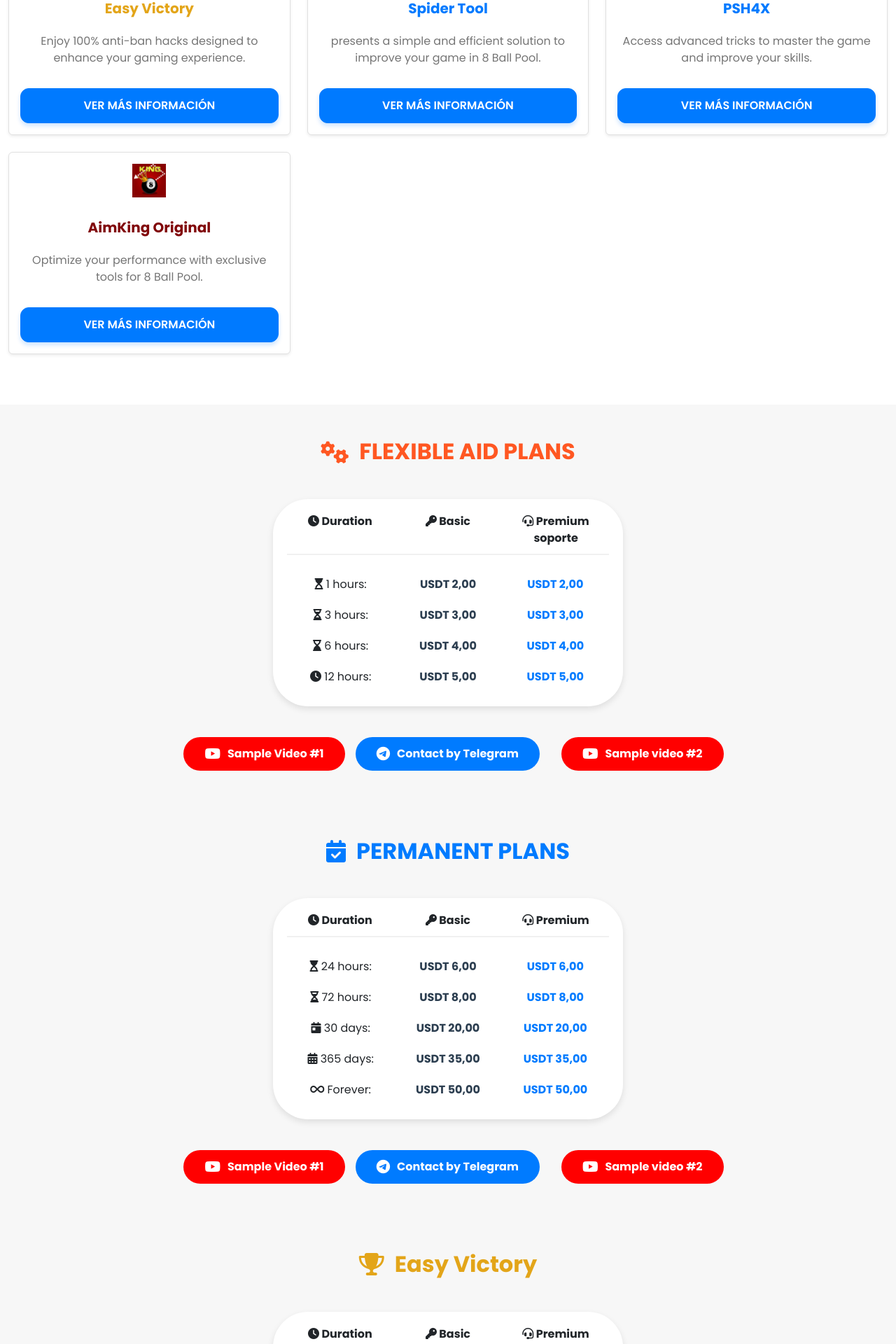
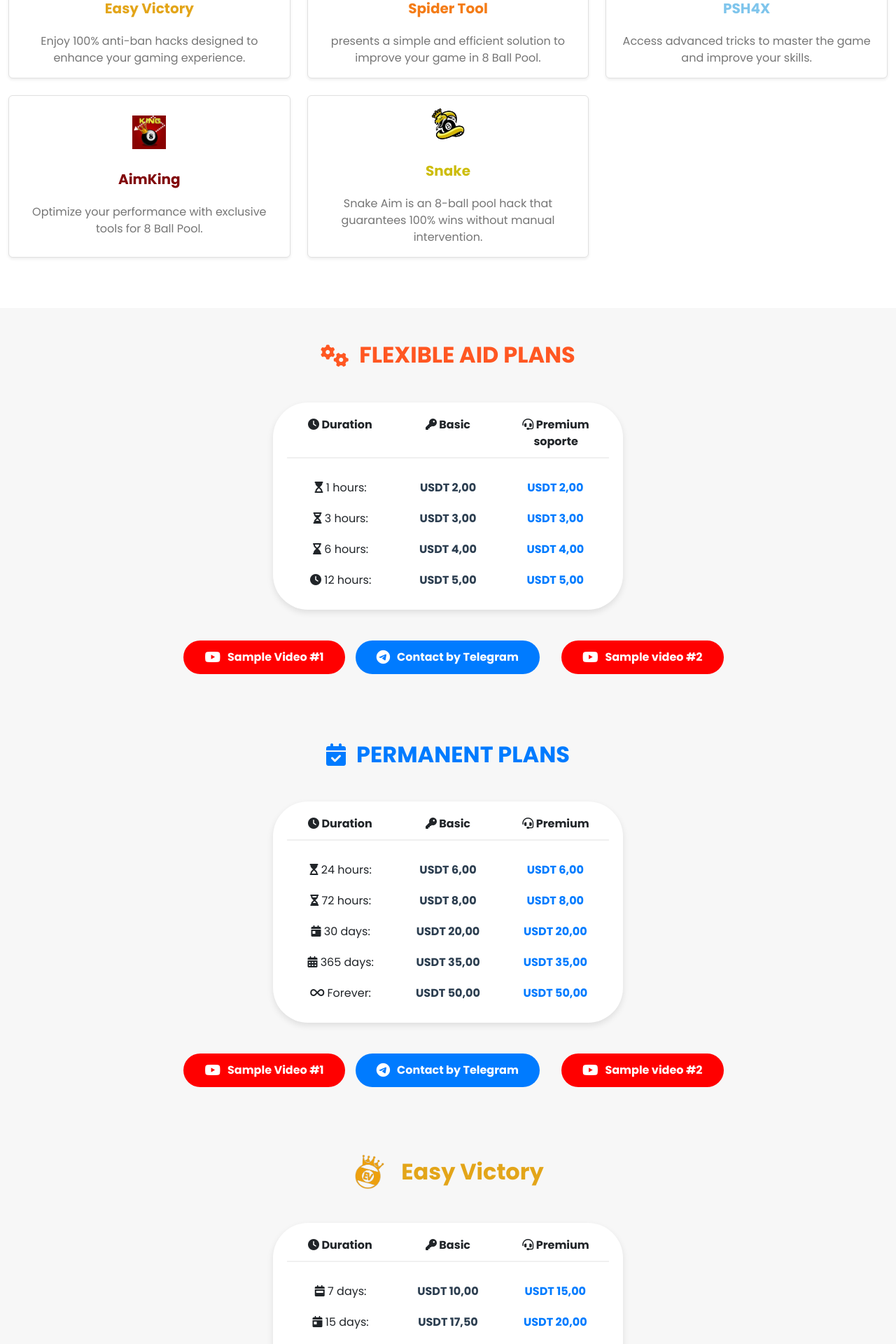
Before and after one commit to Bons18/GLOBALSTORE, a React (Vite) app: page / in a window 1280 px wide. Shown: the part 1120-3040 px from the top of the page at 70% size. Built offline with nearby package versions, Linux system fonts and the light colour scheme.

Commit message:
Update-Masivo

```diff
--- a/src/Components/Pages/Inicio.jsx
+++ b/src/Components/Pages/Inicio.jsx
@@ -12,9 +12,10 @@
 
 const productColors = {
   "Easy Victory": "rgb(227, 165, 25)", // Naranja dorado
-  "PSH4X Original": "rgb(127, 197, 236)", // Azul claro
-  "AimKing Original": "rgb(129, 6, 9)", // Rojo oscuro
-  "Spider Tool Original": "rgb(244, 124, 23)",
+  "PSH4X": "rgb(127, 197, 236)", // Azul claro
+  "AimKing": "rgb(129, 6, 9)", // Rojo oscuro
+  "Spider Tool": "rgb(244, 124, 23)",
+  "Snake": "rgb(205, 189, 12)",
 };
 
 const ServiceCard = ({ image, title, description, onMoreInfo }) => (
@@ -43,25 +44,6 @@
           {title}
         </Card.Title>
         <Card.Text style={{ color: "#757575" }}>{description}</Card.Text>
-        <Button
-          onClick={() => onMoreInfo(title)}
-          style={{
-            borderColor: "#007AFF",
-            color: "#FFFFFF",
-            backgroundColor: "#007AFF",
-            borderRadius: "12px",
-            padding: "12px 24px",
-            fontSize: "16px",
-            fontWeight: "600",
-            textTransform: "uppercase",
-            boxShadow: "0 4px 6px rgba(0, 122, 255, 0.2)",
-            transition: "all 0.3s ease",
-          }}
-          onMouseEnter={(e) => (e.target.style.backgroundColor = "#005BB5")}
-          onMouseLeave={(e) => (e.target.style.backgroundColor = "#007AFF")}
-        >
-          Ver más información
-        </Button>
       </Card.Body>
     </Card>
   </motion.div>
@@ -176,9 +158,15 @@
             },
             {
               image: "/AimKing.jpg",
-              title: "AimKing Original",
+              title: "AimKing",
               description:
                 "Optimize your performance with exclusive tools for 8 Ball Pool.",
+            },
+            {
+              image: "/snake.png",
+              title: "Snake",
+              description:
+                "Snake Aim is an 8-ball pool hack that guarantees 100% wins without manual intervention.",
             },
           ].map((service) => (
             <ServiceCard
@@ -390,7 +378,7 @@
             color: "rgb(227, 165, 25)",
           }} /* Hacemos el título más grueso y añadimos color */
         >
-          <i className="fas fa-trophy"></i> Easy Victory
+<img src="/public/EasyVictory.png" alt="Easy Victory" className="easy-victory-icon" /> Easy Victory
 </motion.h2>
 
         <Row className="d-flex justify-content-center">
@@ -474,7 +462,7 @@
             color: "rgb(127, 197, 236)",
           }} /* Hacemos el título más grueso y añadimos color */
         >
-          <i className="fas fa-plug"></i> PSH4X
+<img src="/PSH4.png" alt="PSH4X" className="psh4-icon" /> PSH4X
 </motion.h2>
 
         <Row className="d-flex justify-content-center">
@@ -544,7 +532,7 @@
             color: "rgb(129, 6, 9)",
           }} /* Hacemos el título más grueso y añadimos color */
         >
-          <i className="fas fa-bullseye"></i> AimKing
+          <img src="/AimKing.jpg" alt="AimKing" className="aimking-icon" /> AimKing
         </motion.h2>
 
         <Row className="d-flex justify-content-center">
@@ -621,7 +609,7 @@
             color: "rgb(244, 124, 23)",
           }} /* Hacemos el título más grueso y añadimos color */
         >
-          <i className="fas fa-spider"></i> Spider Tool
+<img src="/spider.png" alt="Spider Tool" className="spider-icon" /> Spider Tool
 </motion.h2>
 
         <Row className="d-flex justify-content-center">
@@ -694,38 +682,90 @@
         </Row>
       </Container>
 
-      <Modal
-        show={showModal}
-        onHide={() => setShowModal(false)}
-        size="lg"
-        centered
+      <Container fluid className="py-5" id="planes-permanentes">
+        <motion.h2
+          className="text-center mb-5"
+          initial={{ opacity: 0 }}
+          whileInView={{ opacity: 1 }}
+          transition={{ duration: 0.8 }}
+          style={{
+            fontWeight: "bold",
+            color: "rgb(205, 189, 12)",
+          }} /* Hacemos el título más grueso y añadimos color */
         >
-        <Modal.Header closeButton>
-          <Modal.Title>Product Information</Modal.Title>
-        </Modal.Header>
-        <Modal.Body style={{ maxHeight: "80vh", overflowY: "auto" }}>
-          <div style={{ whiteSpace: "pre-wrap", wordWrap: "break-word" }}>
-            {productInfo}
+<img src="/snake.png" alt="Snake" className="snake-icon" /> Snake
+</motion.h2>
+
+        <Row className="d-flex justify-content-center">
+          <Col md={10}>
+            <div className="permanent-plans-container">
+              <div className="permanent-plan-card">
+                <div className="plan-header">
+                  <span>
+                    <i className="fas fa-clock"></i> Duration
+                  </span>
+                  <span>
+                    <i className="fas fa-key"></i> Basic
+                  </span>
+                  <span>
+                    <i className="fas fa-headset"></i> Premium
+                  </span>
                 </div>
-        </Modal.Body>
-        <Modal.Footer>
-          <Button
-            variant="secondary"
-            onClick={() => setShowModal(false)}
-            style={{
-              backgroundColor: "#8E8E8E",
-              borderRadius: "12px",
-              padding: "12px 24px",
-              fontSize: "16px",
-              fontWeight: "600",
-              textTransform: "uppercase",
-              transition: "all 0.3s ease",
-            }}
+                <div className="permanent-plan-info">
+                  <div className="plan-details">
+                    <span>
+                      <i className="fas fa-calendar-alt"></i> To be defined:
+                    </span>
+                    <span className="price">To be defined</span>
+                    <span className="price-with-support">To be defined</span>
+                  </div>
+                  <div className="plan-details">
+                    <span>
+                      <i className="fas fa-calendar-alt"></i> To be defined:
+                    </span>
+                    <span className="price">To be defined</span>
+                    <span className="price-with-support">To be defined</span>
+                  </div>
+                  <div className="plan-details">
+                    <span>
+                      <i className="fas fa-calendar-alt"></i> To be defined:
+                    </span>
+                    <span className="price">To be defined</span>
+                    <span className="price-with-support">To be defined</span>
+                  </div>
+                </div>
+              </div>
+            </div>
+            <div className="text-center mt-4 d-flex justify-content-center align-items-center">
+              <a
+                href="https://youtube.com/shorts/O-V3BohXfao?si=r8qjFNHP68P-tdBH"
+                className="btn btn-youtube ms-3"
+                target="_blank"
+                rel="noopener noreferrer"
               >
-            Cerrar
-          </Button>
-        </Modal.Footer>
-      </Modal>
+                <i className="fab fa-youtube"></i> Sample Video #1
+              </a>
+              <a
+                href="https://t.me/ChetoHack_100AntiBan_8BP?text=Hola%2C%20Monaco%20%E2%99%8B%2C%0AMe%20gustar%C3%ADa%20adquirir%20una%20llave%20del%20Spider%20Tool%20Original.%0A%C2%BFPodr%C3%ADas%20indicarme%20c%C3%B3mo%20proceder%3F%20%F0%9F%A4%94%F0%9F%99%8C"
+                className="btn btn-telegram"
+                target="_blank"
+                rel="noopener noreferrer"
+              >
+                <i className="fab fa-telegram"></i> Contact by Telegram
+              </a>
+              <a
+                href="https://youtube.com/shorts/u3DzIa6IV4A"
+                className="btn btn-youtube ms-3"
+                target="_blank"
+                rel="noopener noreferrer"
+              >
+                <i className="fab fa-youtube"></i> Sample video #2
+              </a>
+            </div>
+          </Col>
+        </Row>
+      </Container>
+
 
       <Container fluid className="py-5" style={{ backgroundColor: "#FFFFFF" }}>
         <Row className="justify-content-center">
@@ -819,6 +859,8 @@
         </Row>
       </Container>
 
+
+
       <footer
         className="bg-light text-dark py-4 mt-auto"
         style={{ backgroundColor: "#FFFFFF" }}
--- a/src/styles/inicio.css
+++ b/src/styles/inicio.css
@@ -661,3 +661,36 @@
       margin: 0 10px;
   }
 }
+
+/* SECCION DE STYLES DE PRODUCTOS */
+
+.easy-victory-icon {
+  width: 50px;
+  height: 50px;
+  margin-right: 5px; /* Ajusta el espacio entre la imagen y el texto */
+}
+
+.psh4-icon {
+  width: 50px;
+  height: 50px;
+  margin-right: 5px; /* Ajusta el espacio entre la imagen y el texto */
+}
+
+.aimking-icon {
+  width: 50px;
+  height: 50px;
+  margin-right: 5px; /* Ajusta el espacio entre la imagen y el texto */
+  border-radius: 50%; /* Hace la imagen redonda */
+}
+
+.spider-icon {
+  width: 50px;
+  height: 50px;
+  margin-right: 5px; /* Ajusta el espacio entre la imagen y el texto */
+}
+
+.snake-icon {
+  width: 50px;
+  height: 50px;
+  margin-right: 5px; /* Ajusta el espacio entre la imagen y el texto */
+}
```
Also changed, not shown: public/snake.png (added). Lines whose indentation alone changed are shown as unchanged.
